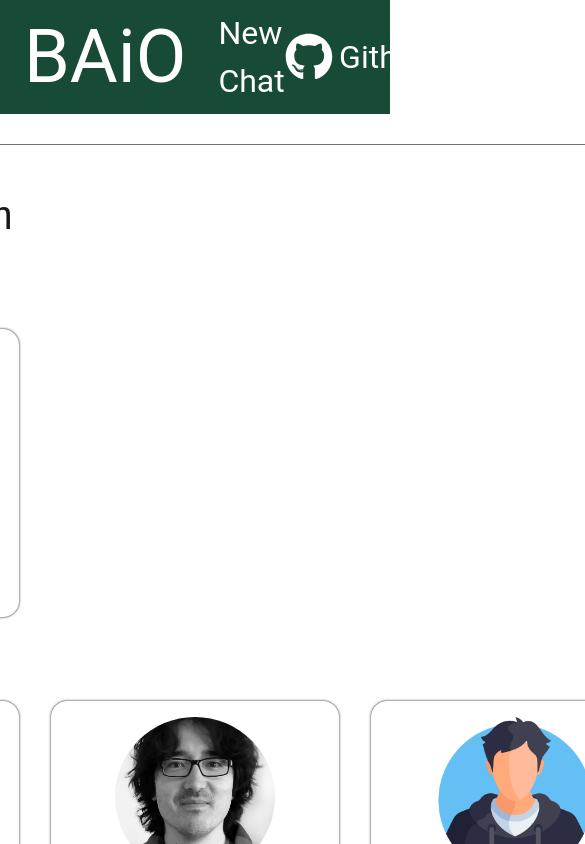
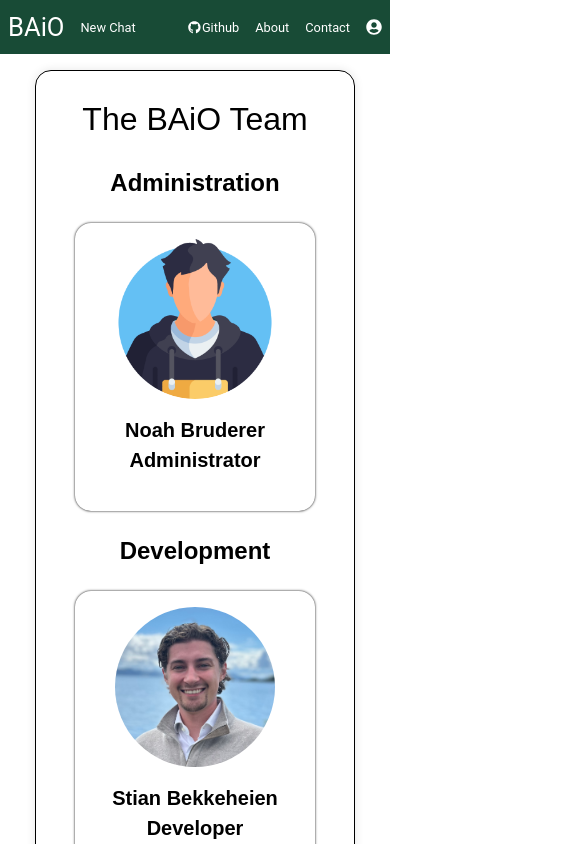
Before and after one commit to baioorg/BAiO_Netlify, a Next.js app: page /Team in a window 390 px wide. Shown: the top 844 px of the page, 585 px wide, since content can reach past the window. Built offline with nearby package versions, Linux system fonts and the light colour scheme.

Commit message:
making mobile friendly

```diff
--- a/src/components/Header/Header.jsx
+++ b/src/components/Header/Header.jsx
@@ -61,7 +61,7 @@ export default function Header({ type = "header" }) {
             target="_blank"
             className={styles.navbarLink}
           >
-            <FaGithub color="#ffffff" size="1.5em" />
+            <FaGithub className = {styles.githubIcon} />
             Github
           </Link>
           <Link href="/About" className={styles.navbarLink}>
@@ -75,7 +75,7 @@ export default function Header({ type = "header" }) {
             className={styles.profileButton}
             aria-label="Profile Menu"
           >
-            <FaUserCircle color="#ffffff" size="3em" />
+            <FaUserCircle color="#ffffff" size="2em" />
           </button>
         </div>
       </header>
--- a/src/components/Header/Header.module.css
+++ b/src/components/Header/Header.module.css
@@ -24,7 +24,7 @@
   }
 
   .navbarLink {
-    font-size:2em;
+    font-size:1.5em;
     color: #FFFFFF;
     text-decoration: none;
     display: flex;
@@ -32,10 +32,64 @@
     flex-direction: row;
     align-items: center;
     gap: 0.2em;
+  }
 
+  .githubIcon {
+    color: #ffffff;
+    font-size: 1em;
+  }
+
+  .profileButton {
+    color: white;
+    font-size: 1em;
   }
 
   .navbar h1 {
-    font-size: 2.3em;
+    font-size: 2em;
     font-family: 'Roboto', sans-serif;
   }
+
+  @media screen and (max-width: 800px) {
+    .navbar {
+      position: relative; /* Ensure no overlap issues */
+    }
+
+    .githubIcon {
+      size:0.5em
+    }
+
+    .profileButton {
+      font-size: 0.5em;
+    }
+
+    .navbarRight {
+      gap: 1em; /* Adjust gap for smaller screens */
+    }
+
+    .navbarLink {
+      font-size: 1em; /* Further reduce font size for extra-small screens */
+    }
+
+    .navbar h1 {
+      font-size: 2em; /* Adjust heading for better fit */
+    }
+  }
+
+  @media screen and (max-width: 480px) {
+    .navbar {
+      padding: 0.5em; /* Reduce padding for extra-small screens */
+    }
+
+    .navbarLink {
+      font-size: 0.8em; /* Further reduce font size for extra-small screens */
+      gap: 0.1em;
+    }
+
+    .navbarLeft {
+      gap: 1em;
+    }
+
+    .navbar h1 {
+      font-size: 2em; /* Adjust heading for better fit */
+    }
+  }
--- a/src/pages/Team/Team.module.css
+++ b/src/pages/Team/Team.module.css
@@ -1,16 +1,20 @@
 .teampage {
-    display: flex;
-    justify-content: center;
-    align-items: center;
-    margin: 9em 0;
+  background-color: #fff;
+  text-align: start;
+
 }
 
 .teamcontent {
-    max-width: 70em;
-    padding: 2.5em;
-    gap: 5em;
-    border-radius: 2em;
-    border: 1px solid rgb(111, 111, 111);
+  max-width: 50em;
+  margin: 9em auto;
+  color: black;
+  padding: 1.5em;
+  border-radius: 1em;
+  gap: 1rem;
+  border: 1px solid rgb(0, 0, 0);
+  box-shadow: 0 0 10px rgba(0, 0, 0, 0.1);
+  display: flex;
+  flex-direction: column;
 }
 
 .teamcontent h2 {
@@ -19,15 +23,15 @@
 
 .section {
     display: flex;
+    flex-direction: row;
     box-sizing: border-box;
     gap: 2em;
 }
 
 .teamcontent h3{
-font-size: 1.75em;
-line-height: 2em;
-font-weight: 600;
-margin-top: 1em;
+  font-size: 1.75em;
+  line-height: 2em;
+  font-weight: 600;
 }
 
 .profilecard {
@@ -39,7 +43,7 @@ margin-top: 1em;
     background-color: white;
     border-radius: 1em;
     box-shadow: 0 0 2.5px black;
-    width: 18em; /* Set a fixed width */
+    width: 15em; /* Set a fixed width */
     height: 18em; /* Set a fixed height */
     box-sizing: border-box;
 }
@@ -48,6 +52,7 @@ margin-top: 1em;
 .profilecard h4 {
     font-size: 1.25em;
     font-weight: 600;
+    text-align: center;
 }
 
 .profileimage {
@@ -124,3 +129,33 @@ margin-top: 1em;
     margin: 0.5em 0;
     line-height: 1.5em;
   }
+
+  @media screen and (max-width: 800px) {
+    .teamcontent {
+      margin: 5em auto;
+      max-width: 40em;
+  }
+  }
+
+  @media screen and (max-width: 480px) {
+    .teamcontent {
+      margin: 1em auto;
+      max-width: 20em;}
+
+    .teamcontent h2 {
+      font-size: 2em;
+      text-align: center;
+    }
+
+    .teamcontent h3 {
+      font-size: 1.5em;
+      text-align: center;
+    }
+
+
+    .section {
+      flex-direction: column;
+      gap: 2em;
+      align-items: center;
+}
+  }
--- a/src/pages/Team/index.jsx
+++ b/src/pages/Team/index.jsx
@@ -92,8 +92,9 @@ function ProfileCard({ name, role, image, onClick }) {
   return (
     <div className={styles.profilecard} onClick={onClick} style={{ cursor: "pointer" }}>
       <img src={image} alt={name} className={styles.profileimage} />
-      <h4>{name}</h4>
+      <h4>{name}
       <p className={styles.role}>{role}</p>
+      </h4>
     </div>
   );
 }
```
Also changed, not shown: src/components/Login/LoginPage.module.css (+13 -0 lines), src/pages/About/About.module.css (+21 -3 lines), src/pages/EmailValidation/ValidationPage.module.css (+47 -1 lines), src/pages/Registration/RegistrationPage.module.css (+14 -0 lines).
